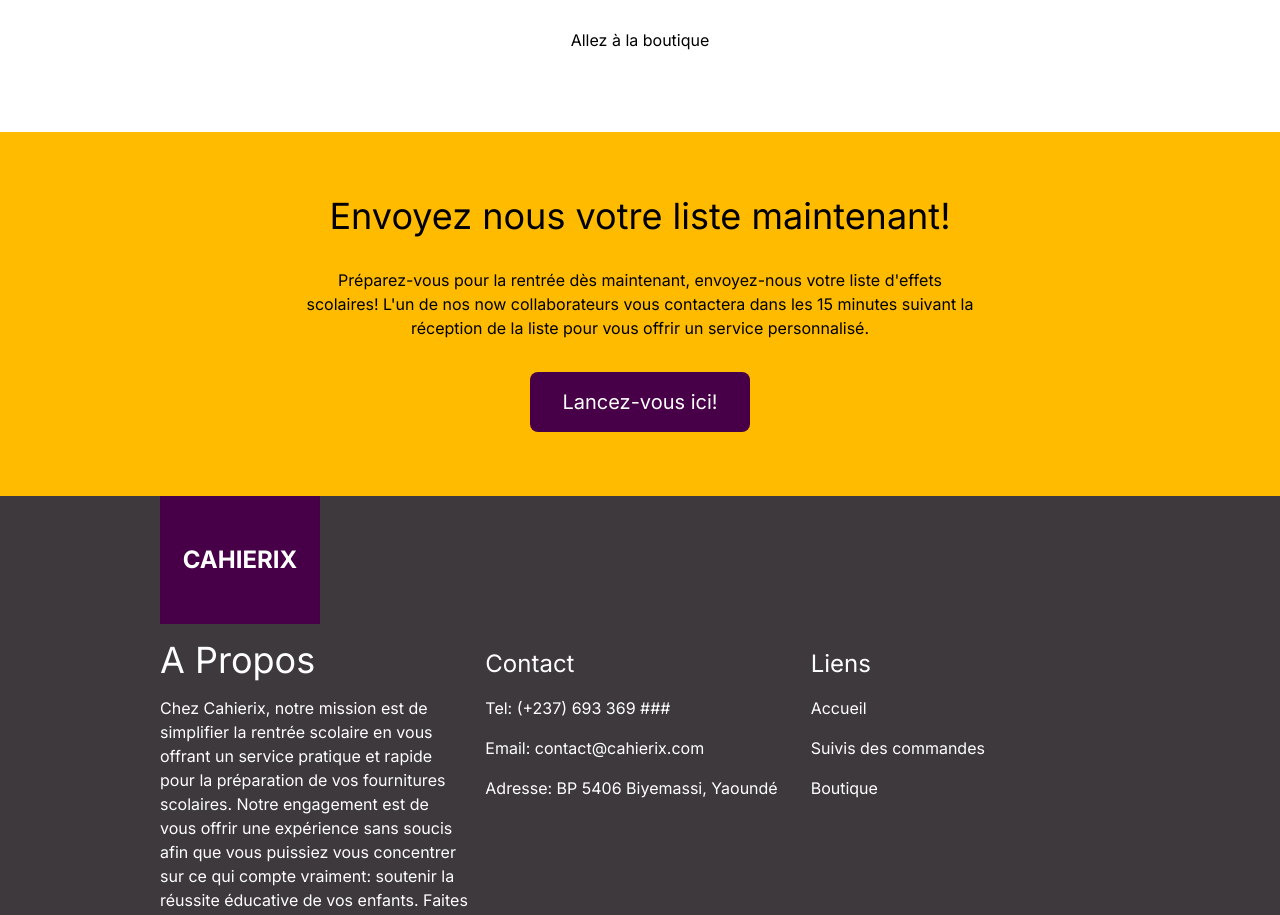
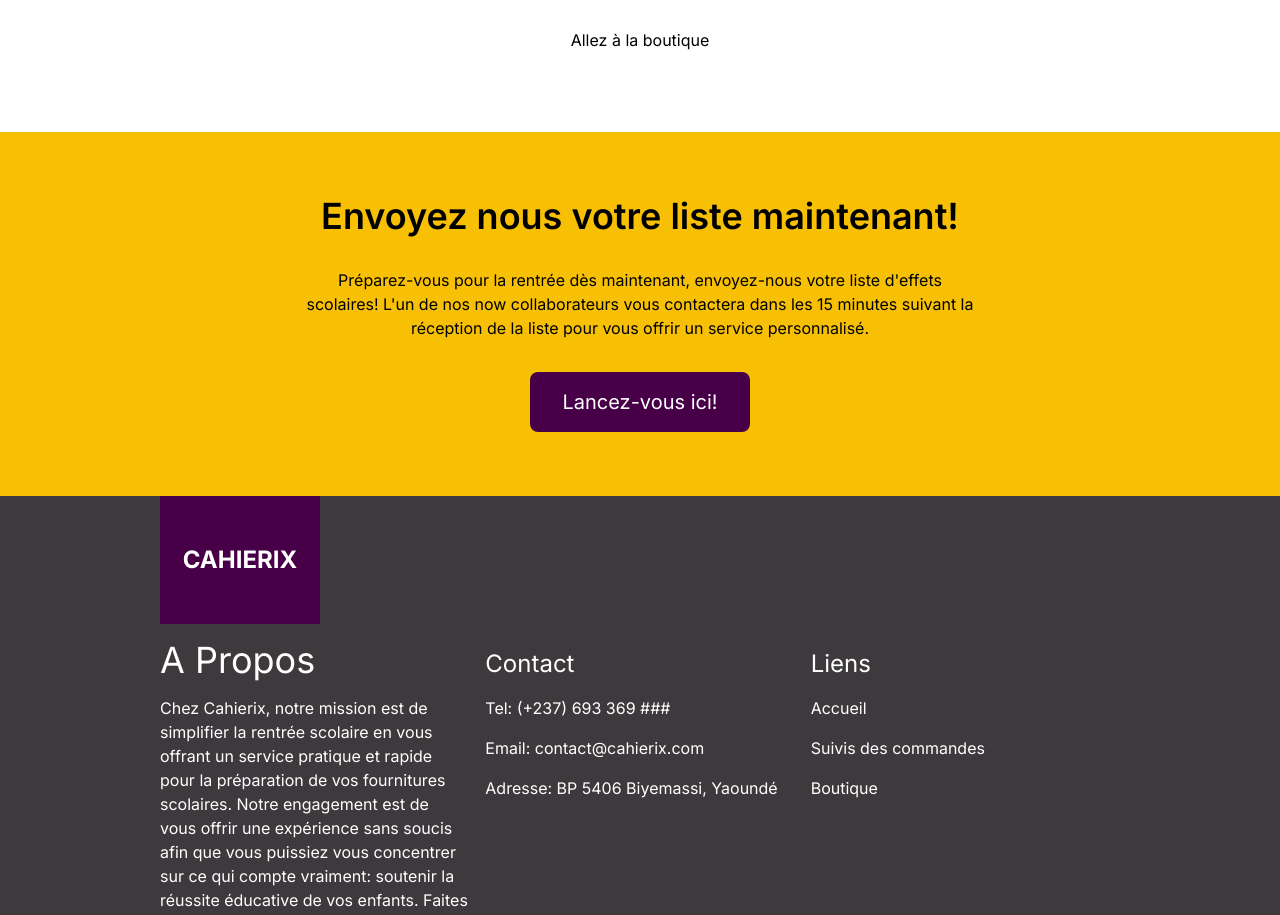
Before and after one commit to kamicodaxe/cahierix, a Next.js app in the folder frontend/: page / in a window 1280 px wide. Shown: the part 3380-4295 px from the top of the page. Built offline with nearby package versions, Linux system fonts and the light colour scheme.

Commit message:
- Updated CTA UI

```diff
--- a/frontend/components/CTA.tsx
+++ b/frontend/components/CTA.tsx
@@ -6,9 +6,11 @@
 
 const CTA: React.FC<Props> = ({ }) => {
     return (
-        <section className="w-full bg-[#ffbb00]">
+        <section className="w-full bg-[#F8C004]">
             <div className="section mx-auto text-black">
-                <h2 className="text-4xl text-center mb-8 text-black">Envoyez nous votre liste maintenant!</h2>
+
+                <div className="mx-4 md:mx-0">
+                    <h2 className="text-4xl text-center mb-8 font-semibold text-black">Envoyez nous votre liste maintenant!</h2>
 
                     <div className="max-w-2xl text-center mx-auto">
                         <p className="">
@@ -19,6 +21,7 @@
                     </div>
 
                     <button className="block px-4 py-4 lg:px-8 text-base lg:text-xl rounded-lg bg-[#470047] mx-auto text-white mt-8">Lancez-vous ici!</button>
+                </div>
 
             </div>
         </section>
```
Lines whose indentation alone changed are shown as unchanged.
